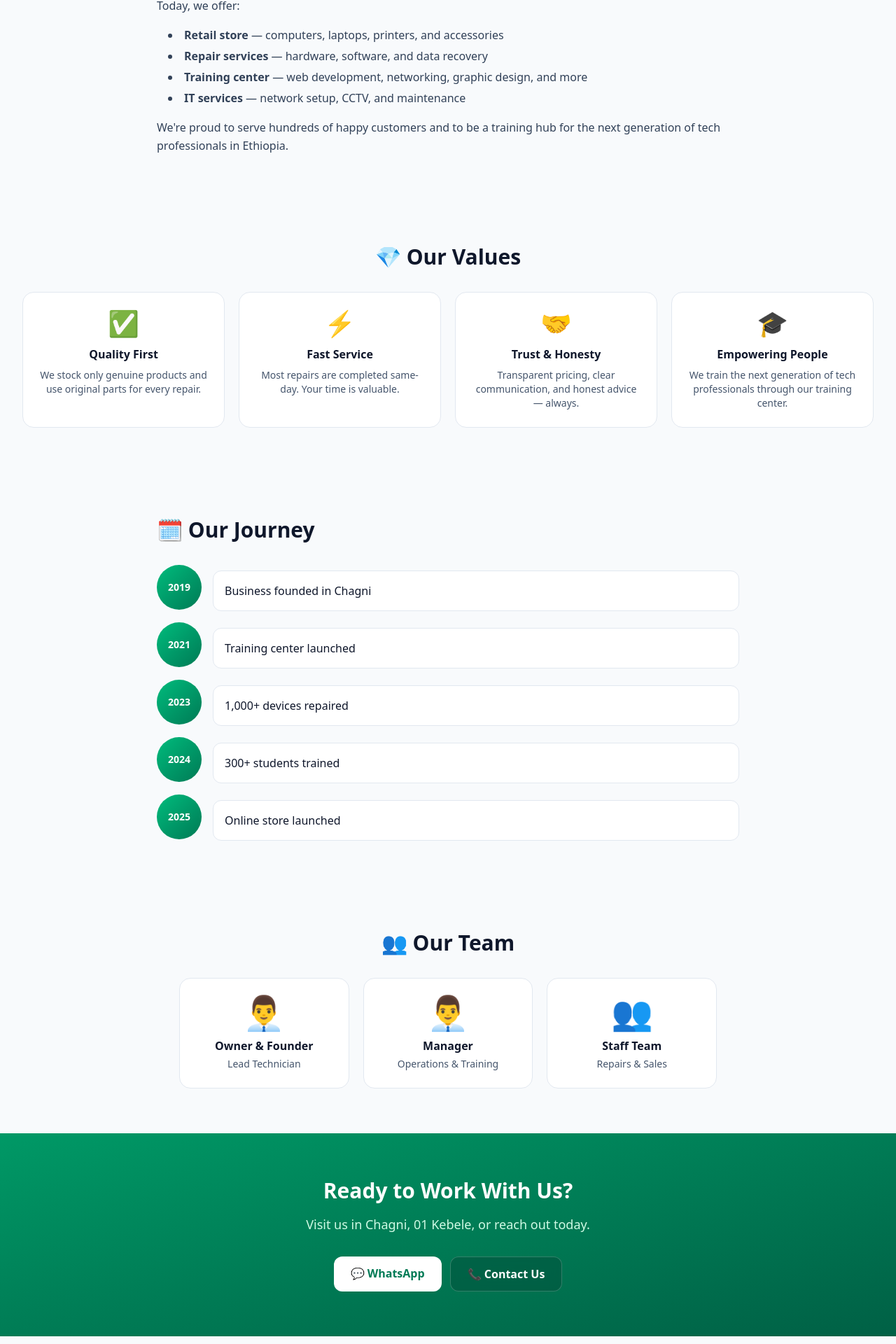
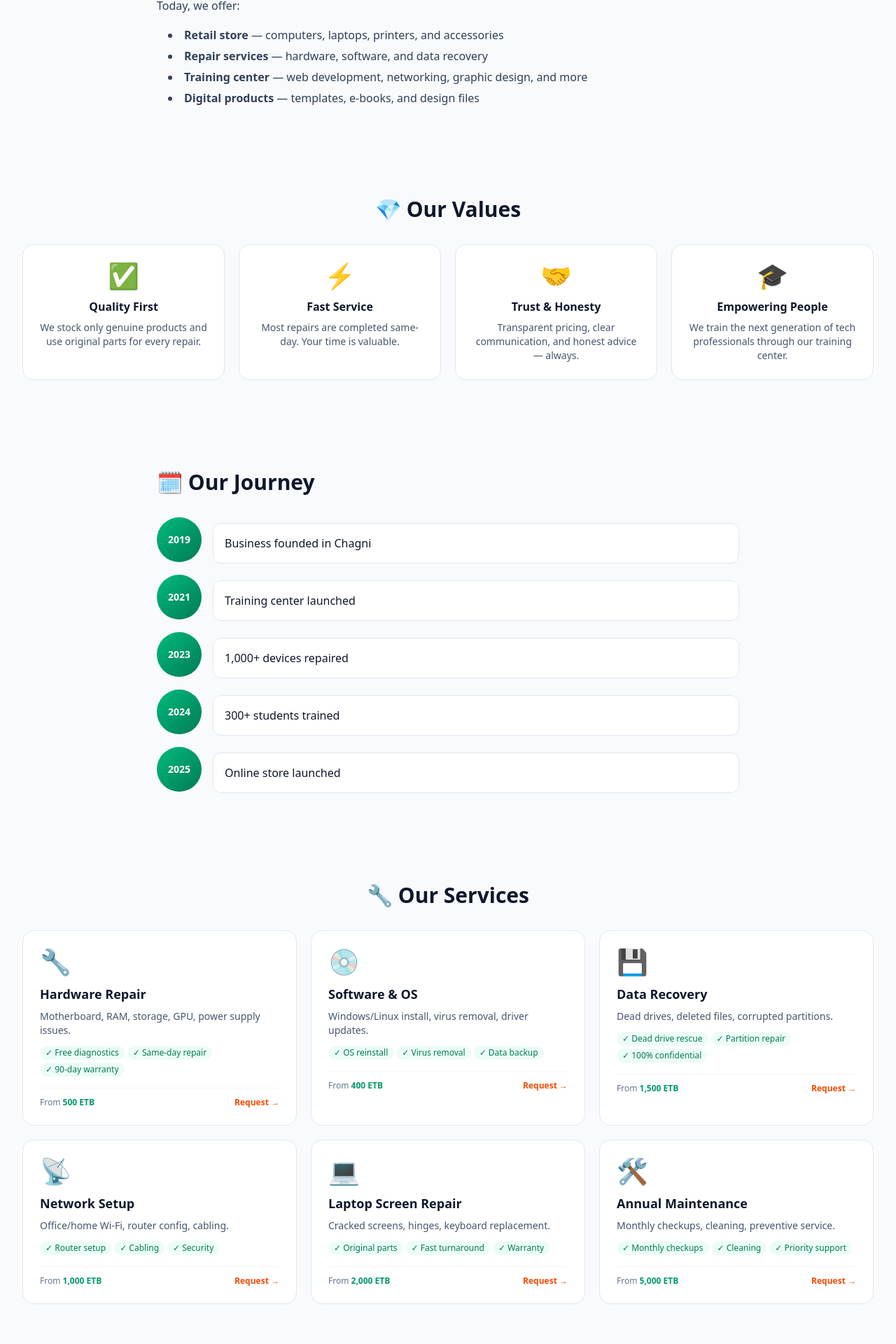
Before and after one commit to abulmalik-6304/Click-Computer-Center, a Next.js app: page /about in a window 1280 px wide. Shown: the part 514-2434 px from the top of the page at 70% size. Built offline with nearby package versions, Linux system fonts and the light colour scheme.

Commit message:
Update AboutPage with new services and training sections
Refactor AboutPage component by consolidating values and adding services and training sections.

```diff
--- a/src/app/about/page.tsx
+++ b/src/app/about/page.tsx
@@ -1,40 +1,18 @@
 // src/app/about/page.tsx
 import PublicNav from "@/components/public/PublicNav";
 import PublicFooter from "@/components/public/PublicFooter";
-import { BUSINESS_INFO } from "@/lib/public-constants";
+import { BUSINESS_INFO, SERVICES, TRAINING_COURSES } from "@/lib/public-constants";
 import Link from "next/link";
 
 export const metadata = {
   title: "About Us — Click Computer Center",
-  description:
-    "Learn about Click Computer Center — your trusted tech partner in Chagni, Ethiopia.",
 };
 
 const VALUES = [
-  {
-    icon: "✅",
-    title: "Quality First",
-    description:
-      "We stock only genuine products and use original parts for every repair.",
-  },
-  {
-    icon: "⚡",
-    title: "Fast Service",
-    description:
-      "Most repairs are completed same-day. Your time is valuable.",
-  },
-  {
-    icon: "🤝",
-    title: "Trust & Honesty",
-    description:
-      "Transparent pricing, clear communication, and honest advice — always.",
-  },
-  {
-    icon: "🎓",
-    title: "Empowering People",
-    description:
-      "We train the next generation of tech professionals through our training center.",
-  },
+  { icon: "✅", title: "Quality First", description: "We stock only genuine products and use original parts for every repair." },
+  { icon: "⚡", title: "Fast Service", description: "Most repairs are completed same-day. Your time is valuable." },
+  { icon: "🤝", title: "Trust & Honesty", description: "Transparent pricing, clear communication, and honest advice — always." },
+  { icon: "🎓", title: "Empowering People", description: "We train the next generation of tech professionals through our training center." },
 ];
 
 const MILESTONES = [
@@ -45,24 +23,6 @@ const MILESTONES = [
   { year: "2025", event: "Online store launched" },
 ];
 
-const TEAM = [
-  {
-    name: "Owner & Founder",
-    role: "Lead Technician",
-    icon: "👨‍💼",
-  },
-  {
-    name: "Manager",
-    role: "Operations & Training",
-    icon: "👨‍💼",
-  },
-  {
-    name: "Staff Team",
-    role: "Repairs & Sales",
-    icon: "👥",
-  },
-];
-
 export default function AboutPage() {
   return (
     <>
@@ -71,9 +31,7 @@ export default function AboutPage() {
       {/* Hero */}
       <section className="bg-gradient-to-br from-slate-900 via-emerald-950 to-slate-900 text-white py-20">
         <div className="max-w-4xl mx-auto px-4 sm:px-6 lg:px-8 text-center">
-          <h1 className="text-4xl sm:text-5xl font-bold mb-4">
-            About Us
-          </h1>
+          <h1 className="text-4xl sm:text-5xl font-bold mb-4">About Us</h1>
           <p className="text-lg text-slate-300 max-w-2xl mx-auto">
             Your trusted tech partner in {BUSINESS_INFO.city}, Ethiopia.
           </p>
@@ -82,57 +40,31 @@ export default function AboutPage() {
 
       {/* Story */}
       <section className="max-w-4xl mx-auto px-4 sm:px-6 lg:px-8 py-16">
-        <h2 className="text-3xl font-bold text-slate-900 mb-6">
-          📖 Our Story
-        </h2>
+        <h2 className="text-3xl font-bold text-slate-900 mb-6">📖 Our Story</h2>
         <div className="space-y-4 text-slate-700 leading-relaxed">
           <p>
-            <strong>{BUSINESS_INFO.name}</strong> started with a simple
-            mission: to make quality technology accessible to everyone in{" "}
+            <strong>{BUSINESS_INFO.name}</strong> started with a simple mission:
+            to make quality technology accessible to everyone in{" "}
             {BUSINESS_INFO.city}. What began as a small repair shop has grown
             into a full-service tech center.
           </p>
-          <p>
-            Today, we offer:
-          </p>
+          <p>Today, we offer:</p>
           <ul className="list-disc list-inside space-y-1 ml-4">
-            <li>
-              <strong>Retail store</strong> — computers, laptops, printers, and
-              accessories
-            </li>
-            <li>
-              <strong>Repair services</strong> — hardware, software, and data
-              recovery
-            </li>
-            <li>
-              <strong>Training center</strong> — web development, networking,
-              graphic design, and more
-            </li>
-            <li>
-              <strong>IT services</strong> — network setup, CCTV, and
-              maintenance
-            </li>
+            <li><strong>Retail store</strong> — computers, laptops, printers, and accessories</li>
+            <li><strong>Repair services</strong> — hardware, software, and data recovery</li>
+            <li><strong>Training center</strong> — web development, networking, graphic design, and more</li>
+            <li><strong>Digital products</strong> — templates, e-books, and design files</li>
           </ul>
-          <p>
-            We're proud to serve hundreds of happy customers and to be a
-            training hub for the next generation of tech professionals in
-            Ethiopia.
-          </p>
         </div>
       </section>
 
       {/* Values */}
       <section className="bg-slate-50 py-16">
         <div className="max-w-7xl mx-auto px-4 sm:px-6 lg:px-8">
-          <h2 className="text-3xl font-bold text-slate-900 mb-8 text-center">
-            💎 Our Values
-          </h2>
+          <h2 className="text-3xl font-bold text-slate-900 mb-8 text-center">💎 Our Values</h2>
           <div className="grid sm:grid-cols-2 lg:grid-cols-4 gap-5">
             {VALUES.map((v) => (
-              <div
-                key={v.title}
-                className="bg-white rounded-2xl border border-slate-200 p-6 text-center hover:shadow-lg transition"
-              >
+              <div key={v.title} className="bg-white rounded-2xl border border-slate-200 p-6 text-center">
                 <div className="text-4xl mb-3">{v.icon}</div>
                 <h3 className="font-bold text-slate-900 mb-2">{v.title}</h3>
                 <p className="text-sm text-slate-600">{v.description}</p>
@@ -144,11 +76,9 @@ export default function AboutPage() {
 
       {/* Milestones */}
       <section className="max-w-4xl mx-auto px-4 sm:px-6 lg:px-8 py-16">
-        <h2 className="text-3xl font-bold text-slate-900 mb-8">
-          🗓 Our Journey
-        </h2>
+        <h2 className="text-3xl font-bold text-slate-900 mb-8">🗓 Our Journey</h2>
         <div className="space-y-4">
-          {MILESTONES.map((m, i) => (
+          {MILESTONES.map((m) => (
             <div key={m.year} className="flex items-start gap-4">
               <div className="flex-shrink-0 w-16 h-16 rounded-full bg-gradient-to-br from-emerald-500 to-emerald-700 flex items-center justify-center text-white font-bold text-sm">
                 {m.year}
@@ -161,21 +91,58 @@ export default function AboutPage() {
         </div>
       </section>
 
-      {/* Team */}
-      <section className="bg-slate-50 py-16">
+      {/* Services — hidden section, reached via #services */}
+      <section id="services" className="bg-slate-50 py-16 scroll-mt-20">
         <div className="max-w-7xl mx-auto px-4 sm:px-6 lg:px-8">
-          <h2 className="text-3xl font-bold text-slate-900 mb-8 text-center">
-            👥 Our Team
-          </h2>
-          <div className="grid sm:grid-cols-3 gap-5 max-w-3xl mx-auto">
-            {TEAM.map((t, i) => (
-              <div
-                key={i}
-                className="bg-white rounded-2xl border border-slate-200 p-6 text-center"
-              >
-                <div className="text-5xl mb-3">{t.icon}</div>
-                <h3 className="font-bold text-slate-900">{t.name}</h3>
-                <p className="text-sm text-slate-600 mt-1">{t.role}</p>
+          <h2 className="text-3xl font-bold text-slate-900 mb-8 text-center">🔧 Our Services</h2>
+          <div className="grid sm:grid-cols-2 lg:grid-cols-3 gap-5">
+            {SERVICES.map((s) => (
+              <div key={s.id} className="bg-white rounded-2xl border border-slate-200 p-6">
+                <div className="text-4xl mb-3">{s.icon}</div>
+                <h3 className="font-bold text-lg text-slate-900">{s.title}</h3>
+                <p className="text-sm text-slate-600 mt-2">{s.description}</p>
+                <div className="mt-3 flex flex-wrap gap-1">
+                  {s.features.map((f, i) => (
+                    <span key={i} className="px-2 py-0.5 bg-emerald-50 text-emerald-700 text-xs rounded-full">
+                      ✓ {f}
+                    </span>
+                  ))}
+                </div>
+                <div className="mt-4 pt-3 border-t border-slate-100 flex items-center justify-between">
+                  <span className="text-xs text-slate-500">
+                    From <strong className="text-emerald-600">{s.startingPrice.toLocaleString()} ETB</strong>
+                  </span>
+                  <Link href="/services/request" className="text-xs font-semibold text-orange-600">
+                    Request →
+                  </Link>
+                </div>
+              </div>
+            ))}
+          </div>
+        </div>
+      </section>
+
+      {/* Training — hidden section, reached via #training */}
+      <section id="training" className="py-16 scroll-mt-20">
+        <div className="max-w-7xl mx-auto px-4 sm:px-6 lg:px-8">
+          <h2 className="text-3xl font-bold text-slate-900 mb-8 text-center">🎓 Training Courses</h2>
+          <div className="grid sm:grid-cols-2 lg:grid-cols-3 gap-5">
+            {TRAINING_COURSES.map((c) => (
+              <div key={c.id} className="bg-white rounded-2xl border border-slate-200 p-6">
+                <div className="text-5xl mb-3">{c.icon}</div>
+                <h3 className="font-bold text-lg text-slate-900">{c.title}</h3>
+                <p className="text-sm text-slate-600 mt-2">{c.description}</p>
+                <div className="mt-3 text-xs text-slate-500">
+                  <p>⏱ <strong>{c.duration}</strong> · 📊 {c.level}</p>
+                </div>
+                <div className="mt-4 pt-3 border-t border-slate-100 flex items-center justify-between">
+                  <span className="text-lg font-bold text-emerald-600">
+                    {c.fee.toLocaleString()}<span className="text-xs text-slate-400 ml-1">ETB</span>
+                  </span>
+                  <Link href={`/training/register?course=${c.id}`} className="px-3 py-1.5 bg-orange-500 text-white text-xs font-semibold rounded-lg">
+                    Enroll →
+                  </Link>
+                </div>
               </div>
             ))}
           </div>
@@ -185,25 +152,15 @@ export default function AboutPage() {
       {/* CTA */}
       <section className="bg-gradient-to-br from-emerald-600 to-emerald-800 py-16">
         <div className="max-w-4xl mx-auto px-4 sm:px-6 lg:px-8 text-center text-white">
-          <h2 className="text-3xl font-bold mb-4">
-            Ready to Work With Us?
-          </h2>
+          <h2 className="text-3xl font-bold mb-4">Ready to Work With Us?</h2>
           <p className="text-lg text-emerald-100 mb-8">
             Visit us in {BUSINESS_INFO.address}, or reach out today.
           </p>
           <div className="flex flex-wrap gap-3 justify-center">
-            <a
-              href={BUSINESS_INFO.whatsappUrl}
-              target="_blank"
-              rel="noopener noreferrer"
-              className="px-6 py-3 bg-white text-emerald-700 font-semibold rounded-xl hover:bg-slate-100 transition"
-            >
+            <a href={BUSINESS_INFO.whatsappUrl} target="_blank" rel="noopener noreferrer" className="px-6 py-3 bg-white text-emerald-700 font-semibold rounded-xl hover:bg-slate-100">
               💬 WhatsApp
             </a>
-            <Link
-              href="/contact"
-              className="px-6 py-3 bg-emerald-900/50 backdrop-blur text-white font-semibold rounded-xl border border-white/20 hover:bg-emerald-900/70 transition"
-            >
+            <Link href="/contact" className="px-6 py-3 bg-emerald-900/50 backdrop-blur text-white font-semibold rounded-xl border border-white/20">
               📞 Contact Us
             </Link>
           </div>
```
